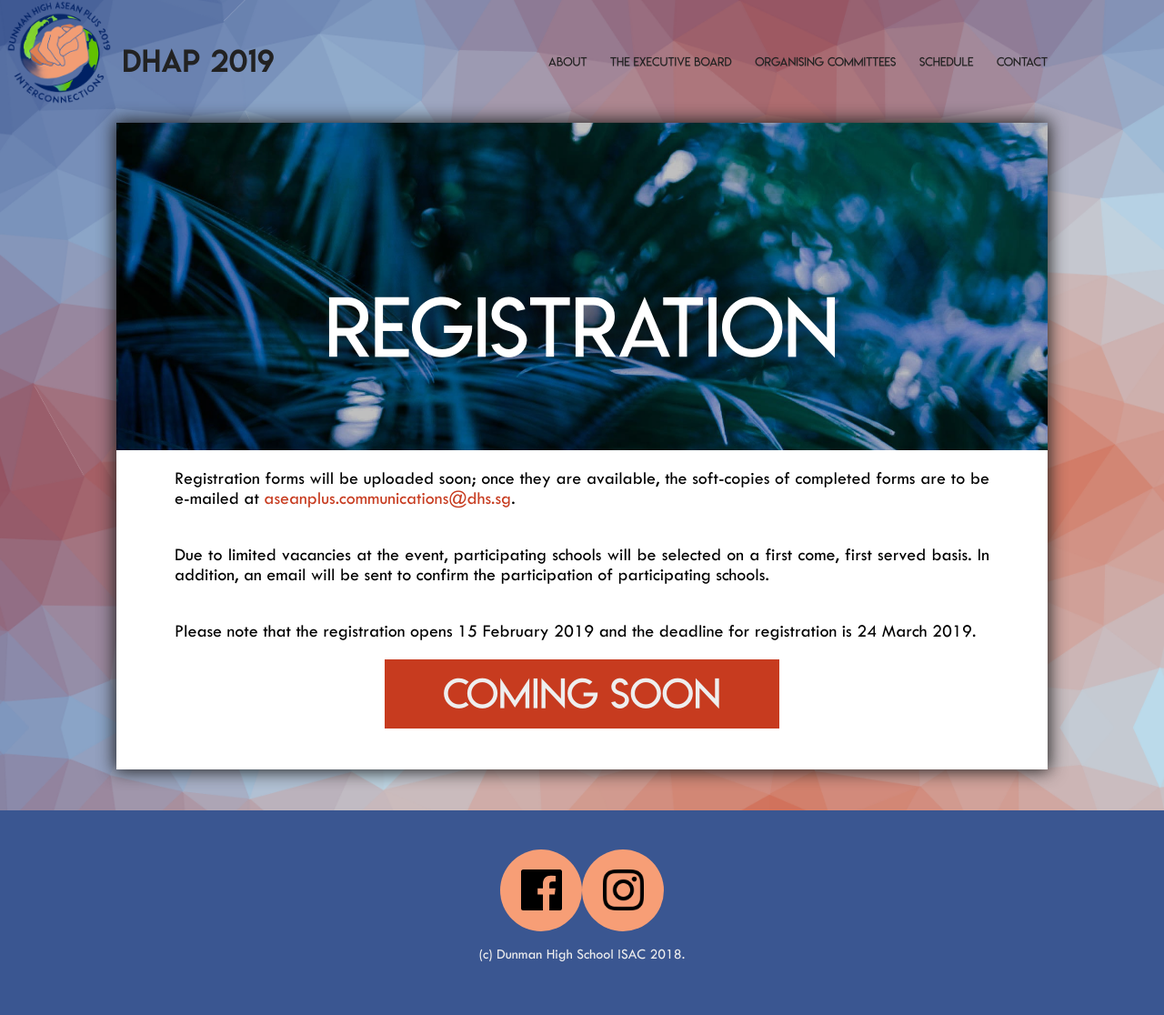
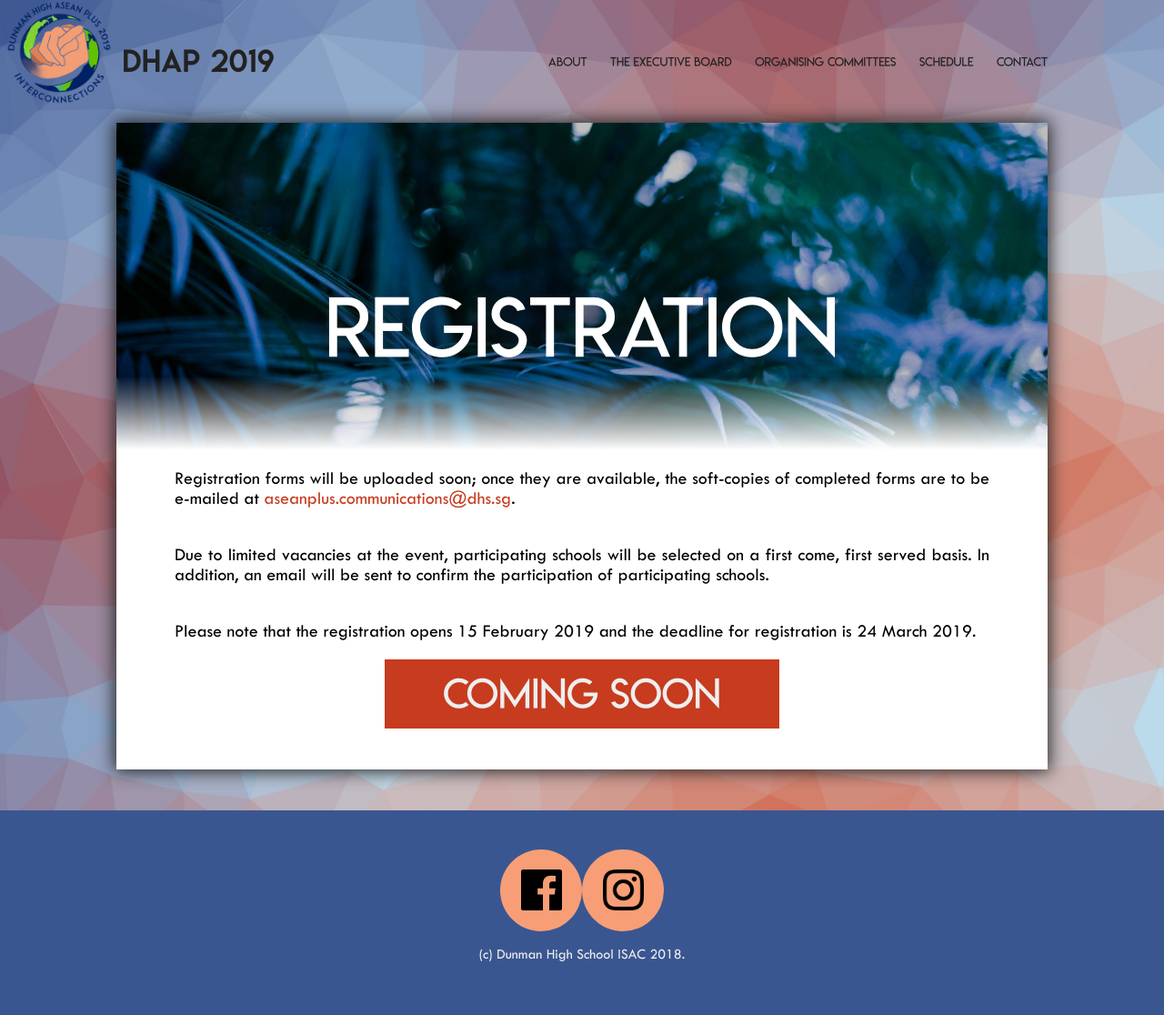
Before and after one commit to kaine119/dhap-2019, a Jekyll site: the page built from registration.md, in a window 1280 px wide. Shown: the whole page at 91% size. Built offline with Jekyll 4.4.1, drawn with Linux system fonts in a browser that asks for light colours.

Commit message:
Fix stacking issues *again*

```diff
--- a/assets/css/header.css
+++ b/assets/css/header.css
@@ -5,6 +5,7 @@
     display: flex;
     align-items: center;
     color: #222;
+    z-index: 999;
 }
 
 
--- a/assets/css/titlebar.css
+++ b/assets/css/titlebar.css
@@ -7,8 +7,8 @@
     padding-top: 10vh;
     height: auto;
     min-height: 30vh;
-    background: linear-gradient(to bottom, rgba(0,0,0,0) 70%, var(--base4));
     position: relative;
+    z-index: 2;
 }
 
 #page-title__gradient {
@@ -19,7 +19,7 @@
     background-size: cover;
     position: absolute;
     top: 0px; left: 0px;
-    z-index: 1;
+    z-index: 0;
 }
 
 #page-title__content {
@@ -29,6 +29,7 @@
     flex-direction: column;
     justify-content: center;
     align-items: center;
+    background: linear-gradient(to bottom, rgba(0,0,0,0) 70%, var(--base4));
     font-family: "LemonMilk";
     z-index: 2;
 }
```
